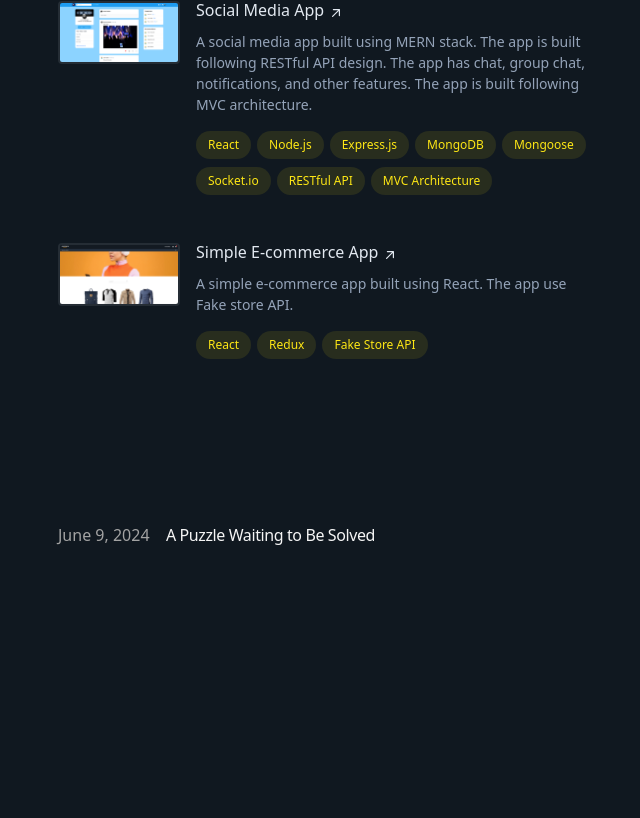
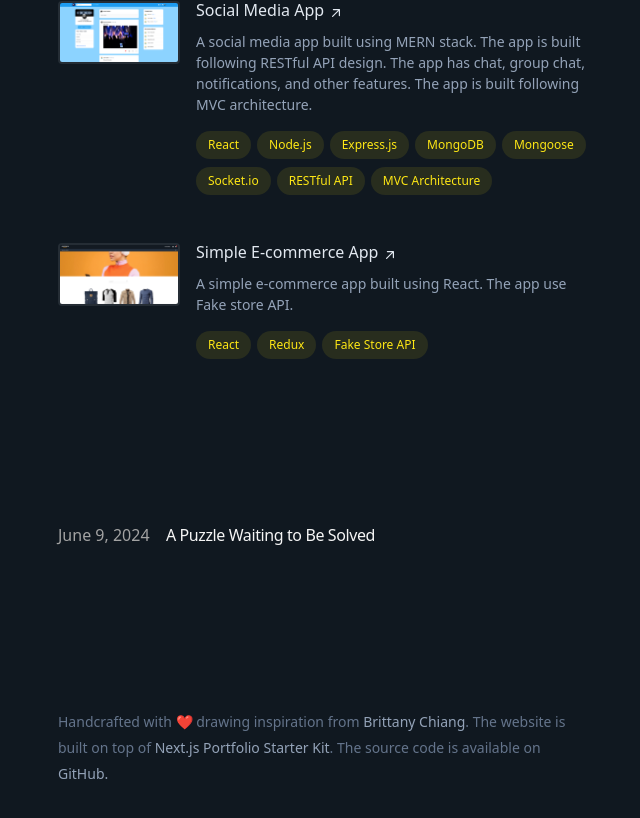
Before and after one commit to aravsanj/aravindsanjeev.com, a Next.js app: page / in a window 1280 px wide. Shown: the part 1883-2701 px from the top of the page, without its empty margins (590-1230 px from the left). Before the commit the page ends 2543 px from the top, so only its background shows below. Built offline with nearby package versions, Linux system fonts and the light colour scheme.

Commit message:
feat: add credit

```diff
--- a/src/app/page.tsx
+++ b/src/app/page.tsx
@@ -3,6 +3,7 @@ import About from "../components/about";
 import Projects from "../components/projects";
 import Skills from "@/components/skills";
 import Side from "@/components/side";
+import Closing from "@/components/closing";
 
 export default function Page() {
   return (
@@ -14,6 +15,7 @@ export default function Page() {
           <Skills />
           <Projects />
           <BlogPosts />
+          <Closing />
         </main>
       </div>
     </div>
--- /dev/null
+++ b/src/components/closing.tsx
@@ -0,0 +1,31 @@
+export default function Closing() {
+  return (
+    <section id="closing" className="mt-20 lg:mt-40">
+      <span className="max-w-md pb-16 text-sm text-slate-500 sm:pb-0">
+        Handcrafted with ❤️ drawing inspiration from{" "}
+        <a
+          className="font-medium text-slate-400 hover:text-[#FEE715] focus-visible:text-[#FEE715]"
+          href="https://brittanychiang.com/"
+        >
+          Brittany Chiang
+        </a>
+        . The website is built on top of{" "}
+        <a
+          href="https://vercel.com/templates/next.js/portfolio-starter-kit"
+          className="font-medium text-slate-400 hover:text-[#FEE715] focus-visible:text-[#FEE715]"
+        >
+          Next.js Portfolio Starter Kit
+        </a>
+        . The source code is available on{" "}
+        <a
+          href="https://github.com/aravsanj/aravindsanjeev.com"
+          target="_blank"
+          rel="noopener noreferrer"
+          className="font-medium text-slate-400 hover:text-[#FEE715] focus-visible:text-[#FEE715]"
+        >
+          GitHub.
+        </a>
+      </span>
+    </section>
+  );
+}
```
